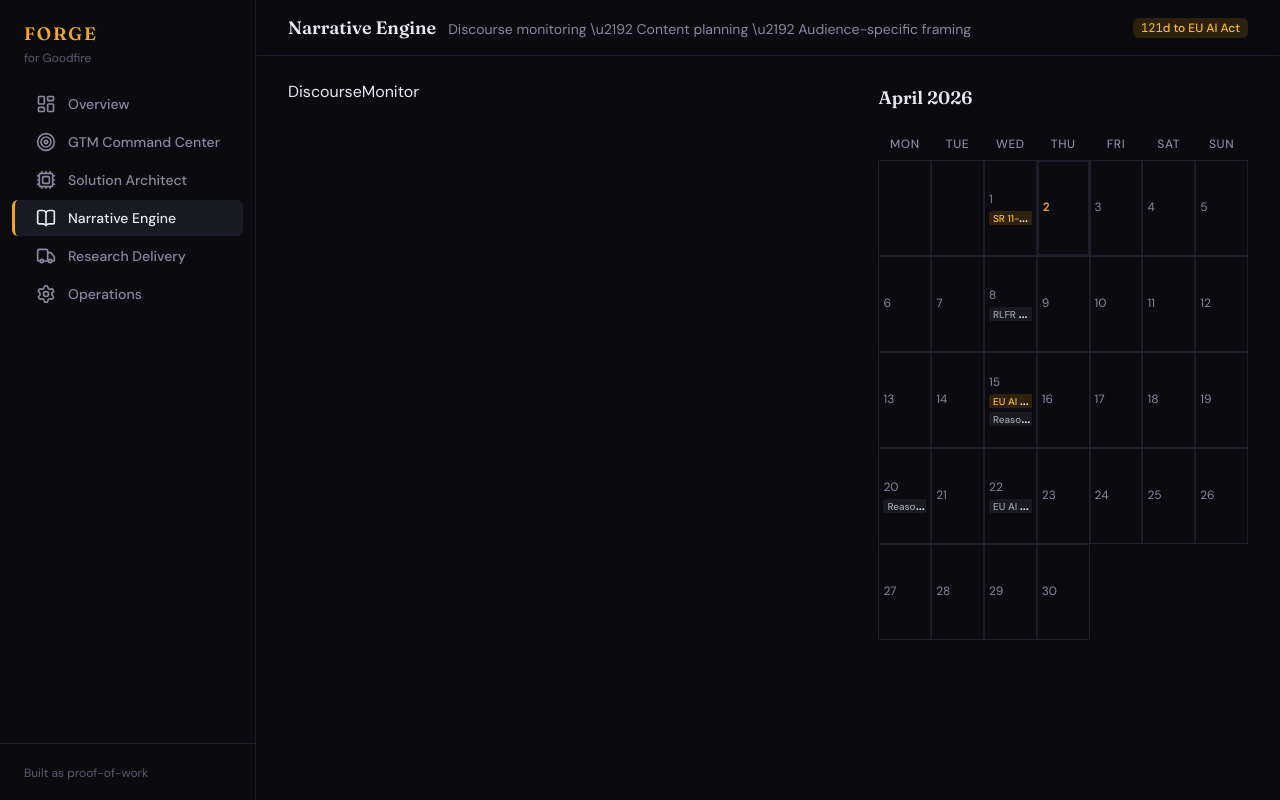
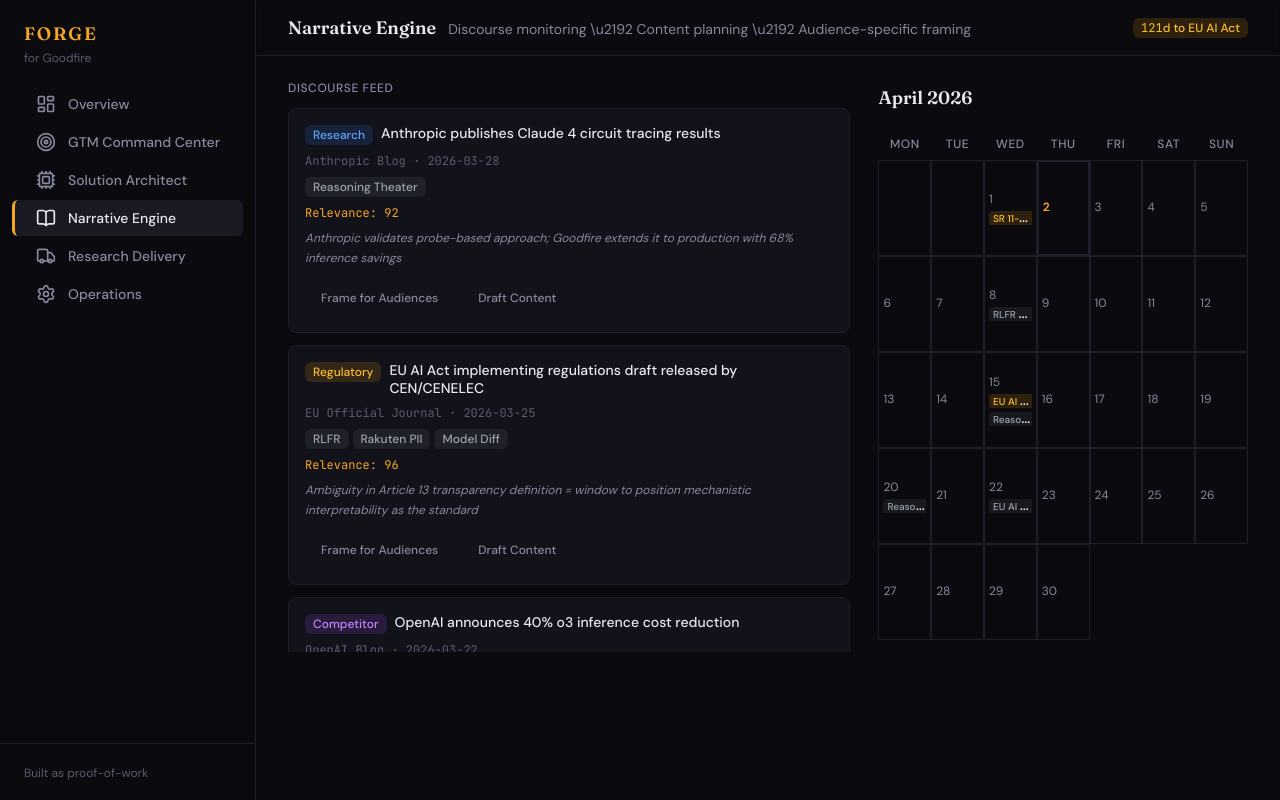
Before and after one commit to chewyuenrachael/forge, a Next.js app: page /narratives in a window 1280 px wide. Built offline with nearby package versions, Linux system fonts and the light colour scheme.

Commit message:
feat: update DiscourseMonitor

```diff
--- a/src/components/narratives/DiscourseMonitor.tsx
+++ b/src/components/narratives/DiscourseMonitor.tsx
@@ -1,5 +1,81 @@
+'use client'
+
 import { type FC } from 'react'
+import { Card } from '@/components/ui/Card'
+import { Badge } from '@/components/ui/Badge'
+import { Button } from '@/components/ui/Button'
+import type { Signal } from '@/types'
 
-export const DiscourseMonitor: FC = () => {
-  return <div>DiscourseMonitor</div>
+interface DiscourseMonitorProps {
+  signals: Signal[]
+  onSelectSignal: (signal: Signal) => void
+  selectedSignalId?: string
 }
+
+const TYPE_BADGE: Record<string, { label: string; variant: 'amber' | 'blue' | 'purple' | 'green' }> = {
+  regulatory: { label: 'Regulatory', variant: 'amber' },
+  research: { label: 'Research', variant: 'blue' },
+  competitor: { label: 'Competitor', variant: 'purple' },
+  conference: { label: 'Conference', variant: 'green' },
+  prospect: { label: 'Industry', variant: 'green' },
+}
+
+const CAPABILITY_NAMES: Record<string, string> = {
+  'cap-rlfr': 'RLFR',
+  'cap-reasoning-theater': 'Reasoning Theater',
+  'cap-alzheimers': "Alzheimer's Biomarkers",
+  'cap-rakuten-pii': 'Rakuten PII',
+  'cap-model-diff': 'Model Diff',
+  'cap-memorization': 'Memorization',
+  'cap-spd': 'SPD',
+  'cap-evo2-tree': 'Evo 2 / Tree of Life',
+  'cap-interpreting-evo2': 'Interpreting Evo 2',
+  'cap-reasoning-hood': 'Reasoning Hood',
+}
+
+export const DiscourseMonitor: FC<DiscourseMonitorProps> = ({ signals, onSelectSignal, selectedSignalId }) => {
+  return (
+    <div className="space-y-1">
+      <h2 className="text-xs uppercase tracking-wider text-text-secondary font-medium mb-3">Discourse Feed</h2>
+      <div className="space-y-3 overflow-y-auto max-h-[calc(100vh-16rem)] pr-1">
+        {signals.map((signal) => {
+          const isSelected = signal.id === selectedSignalId
+          const badge = TYPE_BADGE[signal.type] ?? { label: signal.type, variant: 'blue' as const }
+          return (
+            <Card
+              key={signal.id}
+              className={`cursor-pointer ${isSelected ? 'border-l-[3px] border-l-accent-amber !bg-elevated' : 'hover:bg-elevated'}`}
+            >
+              <div onClick={() => onSelectSignal(signal)} className="space-y-2">
+                <div className="flex items-start gap-2">
+                  <Badge variant={badge.variant}>{badge.label}</Badge>
+                  <span className="text-sm font-medium text-text-primary leading-tight">{signal.title}</span>
+                </div>
+                <div className="font-mono text-xs text-text-tertiary">
+                  {signal.source} &middot; {signal.date}
+                </div>
+                <div className="flex flex-wrap gap-1">
+                  {signal.matched_capability_ids.map((capId) => (
+                    <Badge key={capId} variant="gray">{CAPABILITY_NAMES[capId] ?? capId}</Badge>
+                  ))}
+                </div>
+                <div className="flex items-center justify-between">
+                  <span className="font-mono text-xs text-accent-amber">Relevance: {signal.relevance_score}</span>
+                </div>
+                <p className="text-xs text-text-secondary italic leading-relaxed">{signal.narrative_angle}</p>
+                <div className="flex gap-2 pt-1">
+                  <Button variant="ghost" className="text-xs h-7 px-2" onClick={(e) => { e.stopPropagation(); onSelectSignal(signal) }}>
+                    Frame for Audiences
+                  </Button>
+                  <Button variant="ghost" className="text-xs h-7 px-2" onClick={(e) => { e.stopPropagation(); onSelectSignal(signal) }}>
+                    Draft Content
+                  </Button>
+                </div>
+              </div>
+            </Card>
+          )
+        })}
+      </div>
+    </div>
+  )
+}
```
